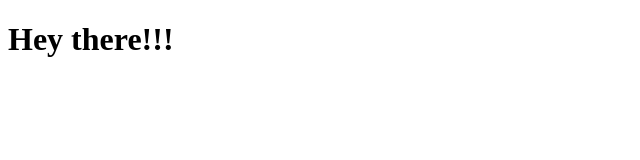
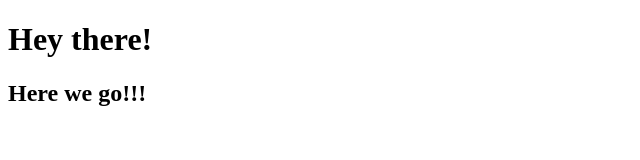
Before and after one commit to Ahab1777/coursera-test, a plain HTML site: page site/index.html in a window 1280 px wide. Shown: the whole page, without its empty margins (0-640 px from the left). Drawn offline with Linux system fonts and the light colour scheme.

Commit message:
a new test

```diff
--- a/site/index.html
+++ b/site/index.html
@@ -4,6 +4,7 @@
         <title>My coursera test site</title>
     </head>
     <body>
-        <h1>Hey there!!!</h1>
+        <h1>Hey there!</h1>
+        <h2>Here we go!!!</h2>
     </body>
 </html>
```
